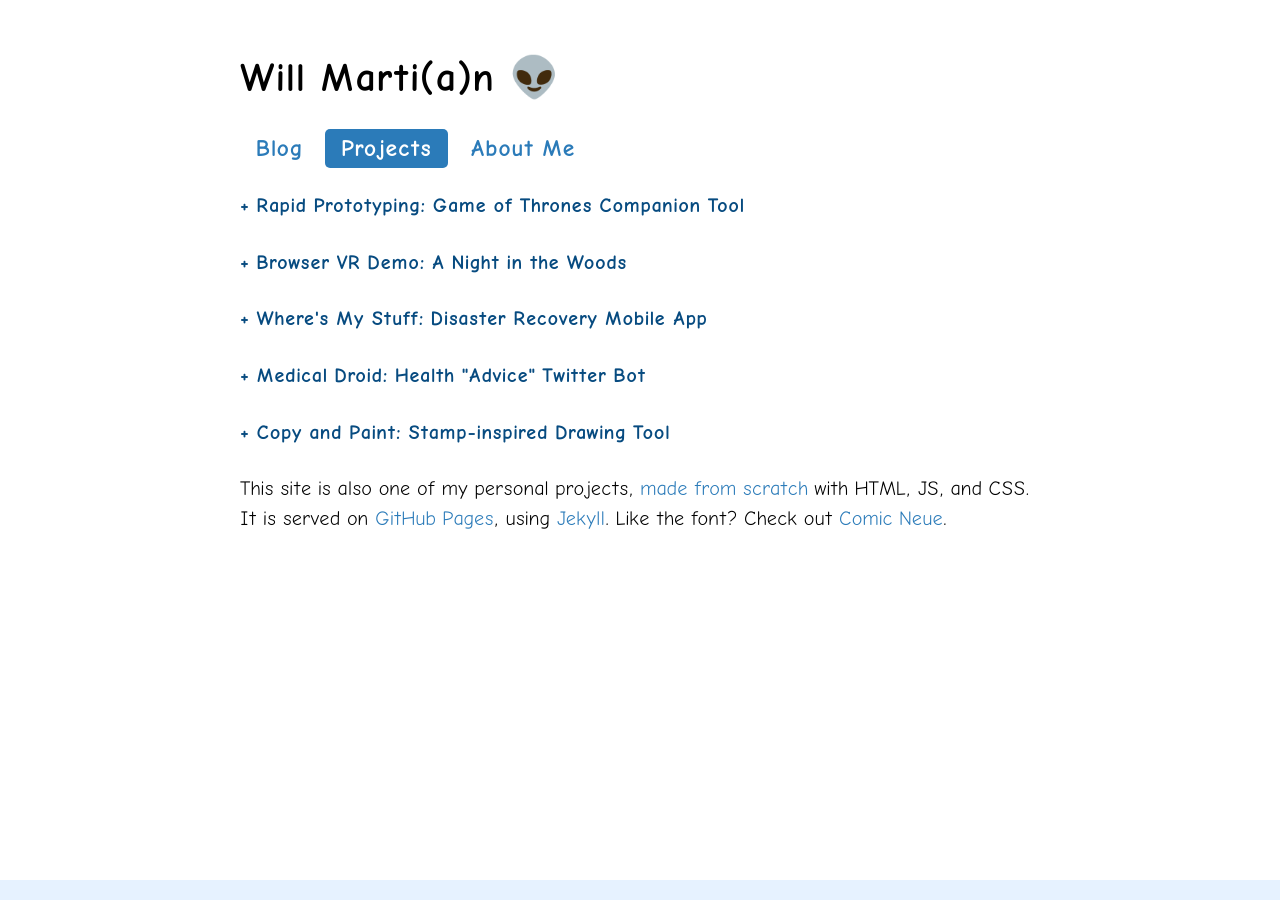
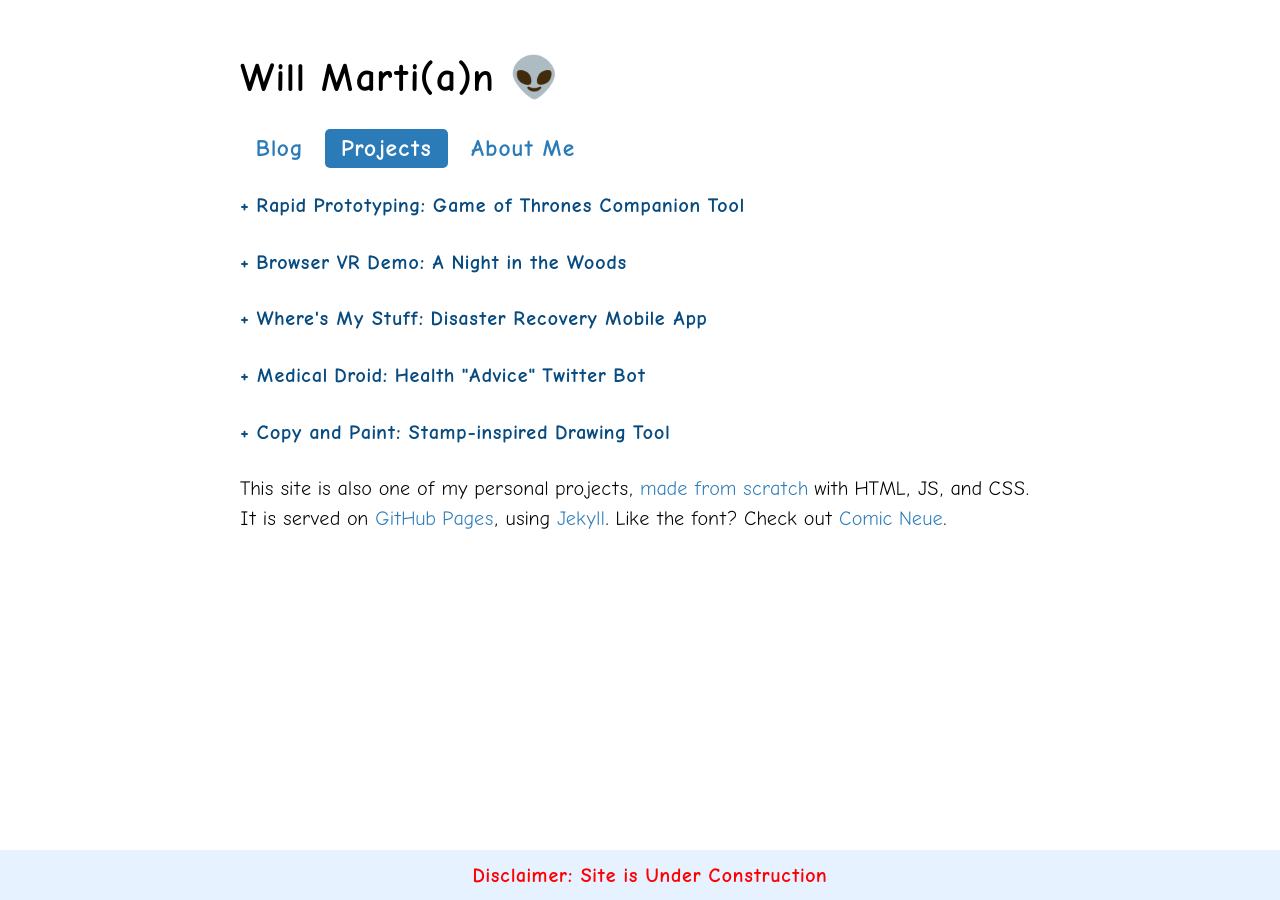
Before and after one commit to willbmartin/willbmartin.github.io, a Jekyll site: the page built from projects.html, in a window 1280 px wide. Built offline with Jekyll 4.4.1, drawn with Linux system fonts in a browser that asks for light colours; some of the changed lines change nothing that is shown.

Commit message:
readded footer for while temporary content is in place

```diff
--- a/_layouts/default.html
+++ b/_layouts/default.html
@@ -25,7 +25,7 @@
 			</script>
 				{{ content }}
 			<footer>
-				<!-- Disclaimer: Site is Under Construction -->
+				<b>Disclaimer: Site is Under Construction</b>
 				<!-- <a href="https://twitter.com/will_martian?ref_src=twsrc%5Etfw" class="twitter-follow-button" data-show-count="false">Follow @will_martian</a><script async src="https://platform.twitter.com/widgets.js" charset="utf-8"></script>
 	  			<a href="mailto:contact@willmartian.com">contact@willmartian.com 📧</a> -->
 			</footer>
--- a/projects.html
+++ b/projects.html
@@ -7,19 +7,7 @@ layout: default
 	<a href="http://willmartian.com/"><h3>About Me</h3></a>
 </nav>
 <article>
-	<script type="text/javascript">
-		function loadDiv(div) {
-			var header = document.getElementById(div + 'h').innerHTML;
-   			if (document.getElementById(div).style.display == "none") {
 
-   				document.getElementById(div + 'h').innerHTML = '-' + header.slice(1, header.length);
-   				document.getElementById(div).style.display = "block";
-   			} else {
-   				document.getElementById(div).style.display = "none";
-   				document.getElementById(div + 'h').innerHTML = '+' + header.slice(1, header.length);
-   			}
-		}
-	</script>
 	<a href="javascript:void(0);" onclick="loadDiv('GOT')"><h4 id="GOTh">+ Rapid Prototyping: Game of Thrones Companion Tool</h4></a>
 	<div id="GOT" style="display: none">
 		<blockquote>
```
